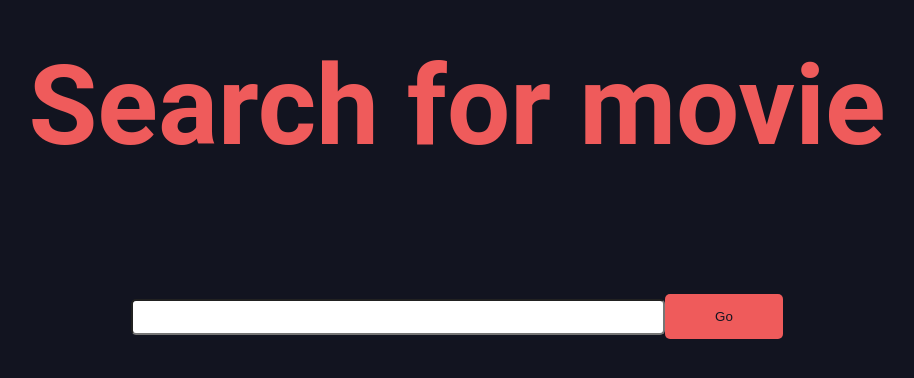
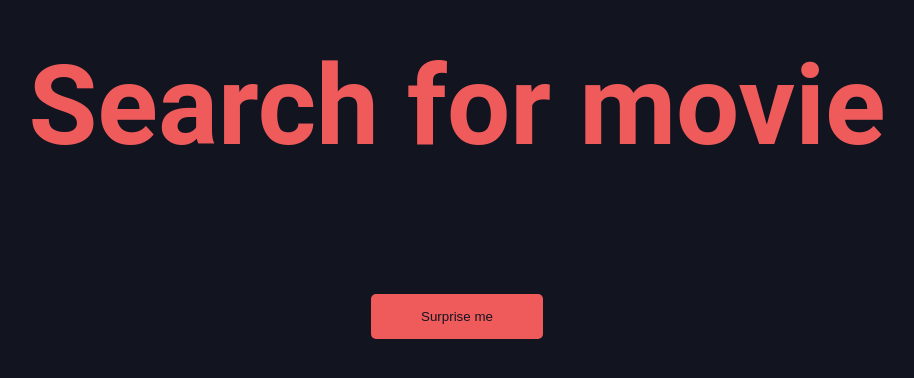
Before and after one commit to Sjos12/moviesearch, an Angular app: page / in a window 1280 px wide. Shown: the part 176-554 px from the top of the page, without its empty margins (191-1105 px from the left). Built offline with nearby package versions, Linux system fonts and the light colour scheme.

Commit message:
Progress on movie search.

```diff
--- a/src/app/app.component.html
+++ b/src/app/app.component.html
@@ -1,8 +1,8 @@
 <div class="main">
     <h1>Search for movie</h1>
     <form>
-        <input #searchBar (input)="getInput(searchBar.value)">
-        <button type="button" (click)="onSubmit()">Go</button>
+
+        <button type="button" (click)="onSubmit()">Surprise me</button>
      </form>
      <div class="filmcontainer" *ngIf="movieObj != null">
         <h2>{{ movieObj.Title }}</h2>
--- a/src/app/app.service.ts
+++ b/src/app/app.service.ts
@@ -17,14 +17,20 @@ export class AppService {
           this.movieID += Math.floor(Math.random()*9).toString();
         }
 
-        this.url = "http://www.omdbapi.com/?apikey=e6d414fb&i=tt" + this.movieID;
-
         this.http.get(this.url).subscribe((movieObj) => {
           this.movie = JSON.parse(JSON.stringify(movieObj));
 
-          return this.movie;
+          if (this.movie.Response == "False") {
+            this.movieID = '';
+            for(let i = 0; i < 7; i++) {
+              this.movieID += Math.floor(Math.random()*9).toString();
+            }
+          }
+          this.url = "http://www.omdbapi.com/?apikey=e6d414fb&i=tt" + this.movieID + "&type=movie";
+          return this.movieID;
         })
-        this.movieID = '';
+        console.log(this.url)
+
         return this.http.get(this.url);
     };
 
```
